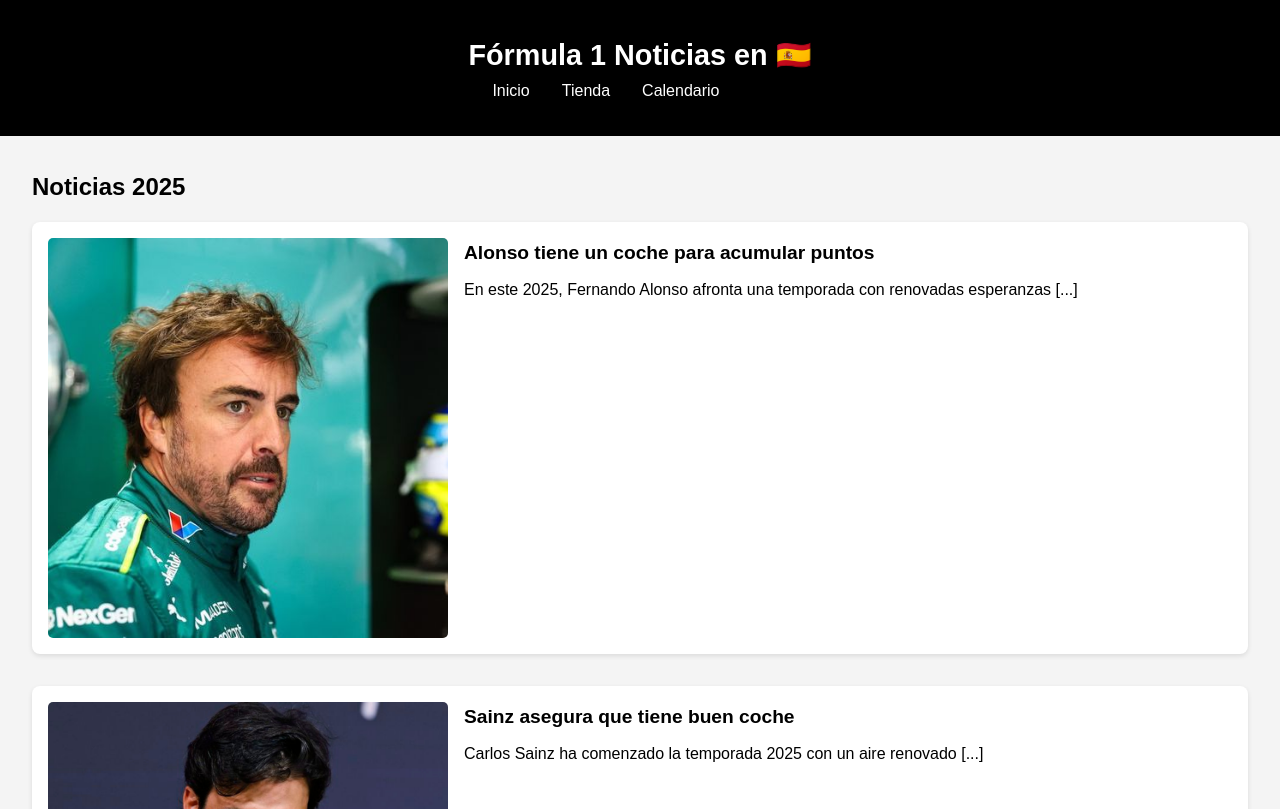
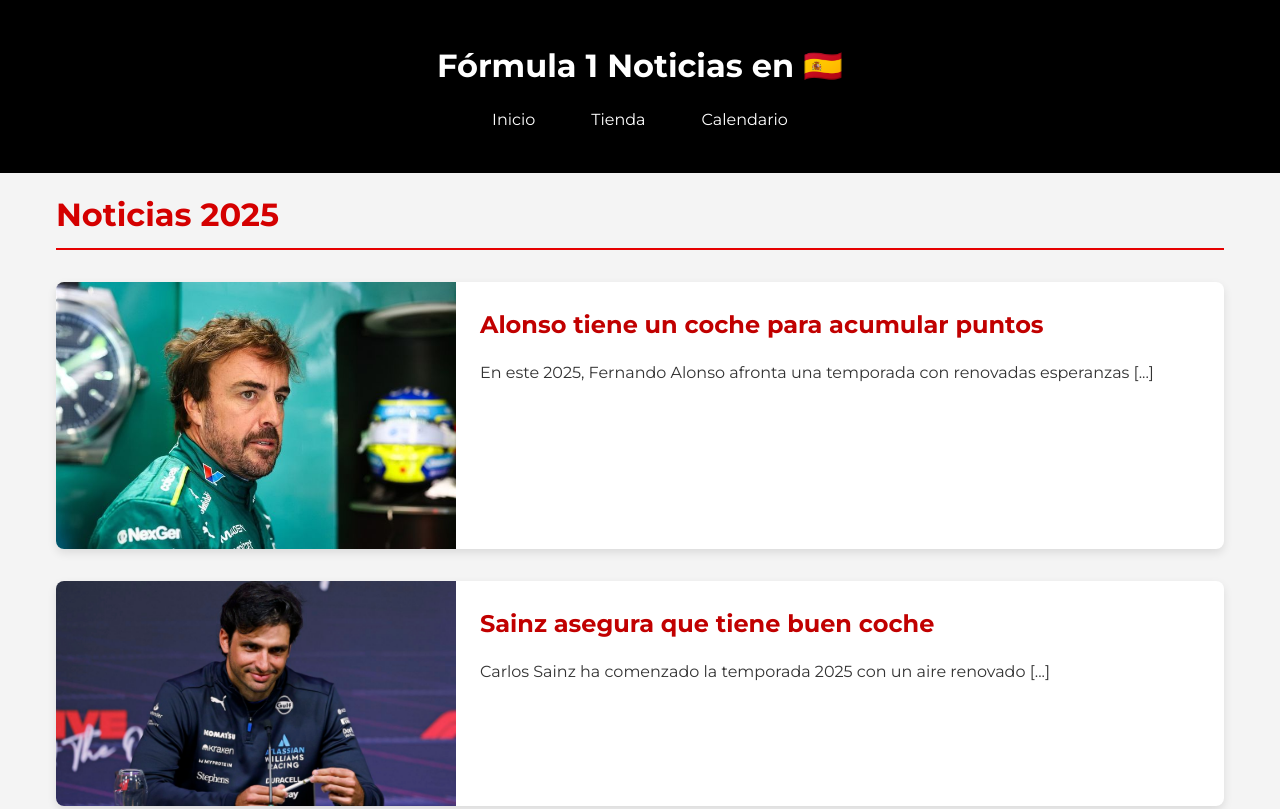
Before and after one commit to peache2/practica-final-html, a plain HTML site: page index.html in a window 1280 px wide. Shown: the top 809 px of the page. Drawn offline with Linux system fonts and the light colour scheme.

Commit message:
Update styles.css

```diff
--- a/styles.css
+++ b/styles.css
@@ -1,4 +1,4 @@
-/* Estilos generales */
+/* Fuentes y resets */
 * {
     margin: 0;
     padding: 0;
@@ -6,143 +6,130 @@
 }
 
 body {
-    font-family: Arial, sans-serif;
+    font-family: 'Montserrat', Arial, sans-serif;
     line-height: 1.6;
     background-color: #f4f4f4;
+    color: #222;
 }
 
+/* Contenedor general */
+.container {
+    max-width: 1200px;
+    margin: 0 auto;
+    padding: 1rem;
+}
+
+/* Enlaces */
 a {
     text-decoration: none;
     color: inherit;
+    transition: color 0.3s ease;
+}
+
+a:hover {
+    color: #ff0000;
 }
 
 /* Cabecera */
 header {
-    background-color: black;
+    background-color: #000;
     color: white;
-    padding: 2rem;
-    display: flex;
-    justify-content: center;
-    align-items: center;
-    text-align: center;
+    padding: 1.5rem 0;
 }
 
-header .logo h1 {
-    font-size: 1.8rem;
+.header-content {
+    display: flex;
+    flex-direction: column;
+    align-items: center;
+}
+
+.logo h1 {
+    font-size: 2rem;
+    margin-bottom: 1rem;
+    text-align: center;
 }
 
 nav ul {
     list-style: none;
     display: flex;
-}
-
-nav ul li {
-    margin-left: 1rem;
+    gap: 1.5rem;
 }
 
 nav ul li a {
     color: white;
     font-size: 1rem;
-    padding: 0.5rem;
+    padding: 0.5rem 1rem;
+    border-radius: 5px;
 }
 
 nav ul li a:hover {
-    background-color: rgb(255, 0, 0);
-    border-radius: 5px;
+    background-color: #ff0000;
 }
 
-/* Sección Principal */
+/* Sección principal */
 main {
-    padding: 2rem;
+    padding: 2rem 0;
 }
 
-.noticias-principales h2, .articulos h2 {
-    font-size: 1.5rem;
-    margin-bottom: 1rem;
+.noticias-principales h2 {
+    font-size: 2rem;
+    margin-bottom: 2rem;
+    border-bottom: 2px solid #e60000;
+    padding-bottom: 0.5rem;
+    color: #d40000;
 }
 
+/* Tarjeta de noticia */
 .noticia {
     display: flex;
+    flex-wrap: wrap;
+    background-color: #fff;
+    border-radius: 8px;
+    box-shadow: 0 4px 10px rgba(0, 0, 0, 0.1);
     margin-bottom: 2rem;
-    background-color: #fff;
-    padding: 1rem;
-    border-radius: 8px;
-    box-shadow: 0 2px 5px rgba(0, 0, 0, 0.1);
+    overflow: hidden;
+    transition: transform 0.3s ease, box-shadow 0.3s ease;
 }
 
-/* Estilo de imágenes con efecto de zoom */
-.noticia img,
-.articulo img {
-    transition: transform 0.3s ease;
-    border-radius: 5px;
-    object-fit: cover;
+.noticia:hover {
+    transform: translateY(-4px);
+    box-shadow: 0 6px 14px rgba(0, 0, 0, 0.15);
 }
 
-/* Efecto al pasar el ratón */
-.noticia img:hover,
-.articulo img:hover {
+.noticia img {
+    width: 100%;
+    max-width: 400px;
+    height: auto;
+    object-fit: cover;
+    transition: transform 0.3s ease;
+}
+
+.noticia img:hover {
     transform: scale(1.05);
 }
 
-.noticia img {
-    width: 400px;
-    height: 400px;
-    margin-right: 1rem;
+.contenido-noticia {
+    flex: 1;
+    padding: 1.5rem;
 }
 
-.noticia .contenido-noticia h3 {
-    font-size: 1.2rem;
-    margin-bottom: 0.5rem;
+.contenido-noticia h3 {
+    font-size: 1.5rem;
+    margin-bottom: 1rem;
+    color: #c10000;
 }
 
-.noticia .contenido-noticia p {
-    margin-bottom: 0.5rem;
-}
-
-.noticia a {
+.contenido-noticia p {
+    font-size: 1rem;
     color: #333;
-    font-weight: bold;
-}
-
-.noticia a:hover {
-    color: #007BFF;
-}
-
-/* Artículos recomendados */
-.articulo {
-    background-color: white;
-    padding: 1rem;
-    margin-bottom: 1rem;
-    border-radius: 8px;
-    box-shadow: 0 2px 5px rgba(0,0,0,0.1);
-    display: flex;
-    flex-direction: column;
-}
-
-.articulo img {
-    width: 100%;
-    height: auto;
-    margin-bottom: 1rem;
-}
-
-.articulo h3 {
-    font-size: 1.3rem;
-    margin-bottom: 0.5rem;
-}
-
-.articulo p {
-    margin-bottom: 0.5rem;
-}
-
-.articulo a {
-    color: #007BFF;
 }
 
 /* Pie de página */
 footer {
-    background-color: #333;
+    background-color: #222;
     color: white;
     text-align: center;
-    padding: 1rem;
+    padding: 1rem 0;
     margin-top: 2rem;
+    font-size: 0.9rem;
 }
```
